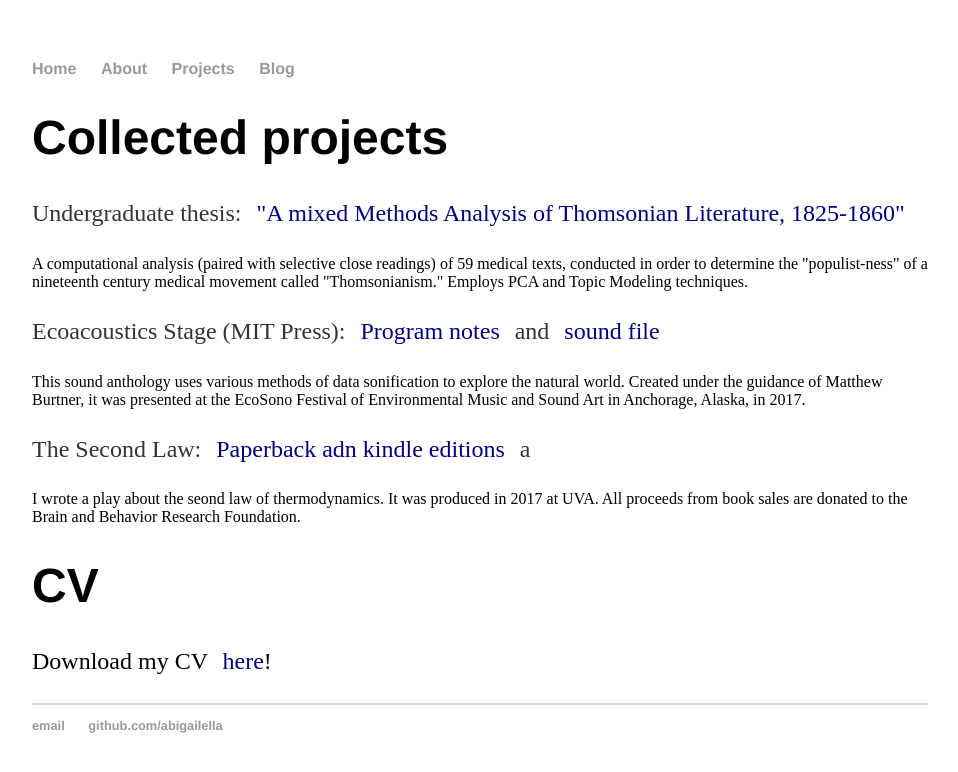
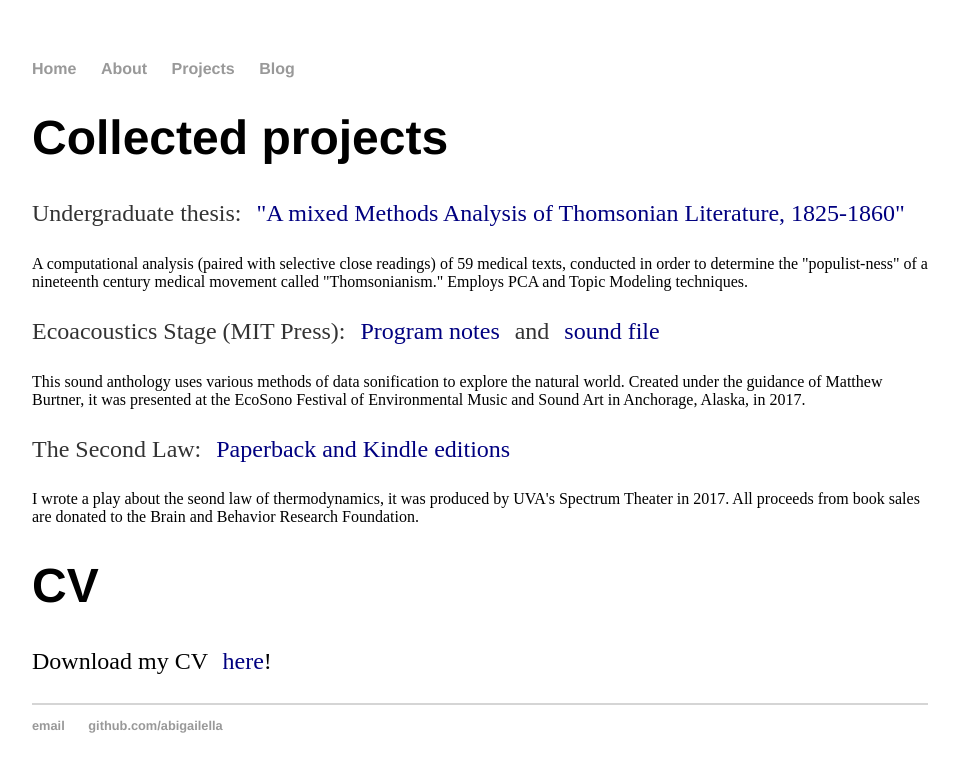
Before and after one commit to abigailella/abigailella.github.io, a Jekyll site: the page built from projects.html, in a window 1280 px wide. Shown: the top 772 px of the page, without its empty margins (160-1118 px from the left). Built offline with Jekyll 4.4.1, drawn with Linux system fonts in a browser that asks for light colours.

Commit message:
Update projects.html

```diff
--- a/projects.html
+++ b/projects.html
@@ -15,8 +15,8 @@ title: Abigail E. Johnson
 </div>
 
   <div>
-<p>The Second Law: <span style="color: #000080;"><a style="text-decoration: none; margin: 1%; color: #000080;" href="https://www.amazon.in/Second-Law-Abigail-Johnson-ebook/dp/B01KGTCKKM/ref=tmm_kin_swatch_0?_encoding=UTF8&qid=&sr=">Paperback adn kindle editions </a></span> a</p>
-<span style="color: #000000;">I wrote a play about the seond law of thermodynamics. It was produced in 2017 at UVA. All proceeds from book sales are donated to the Brain and Behavior Research Foundation. </span></div>
+<p>The Second Law: <span style="color: #000080;"><a style="text-decoration: none; margin: 1%; color: #000080;" href="https://www.amazon.in/Second-Law-Abigail-Johnson-ebook/dp/B01KGTCKKM/ref=tmm_kin_swatch_0?_encoding=UTF8&qid=&sr=">Paperback and Kindle editions </a></span> </p>
+<span style="color: #000000;">I wrote a play about the seond law of thermodynamics,  it was produced by UVA's Spectrum Theater in 2017. All proceeds from book sales are donated to the Brain and Behavior Research Foundation. </span></div>
 </div>
 
 <div class="blurb">
```
